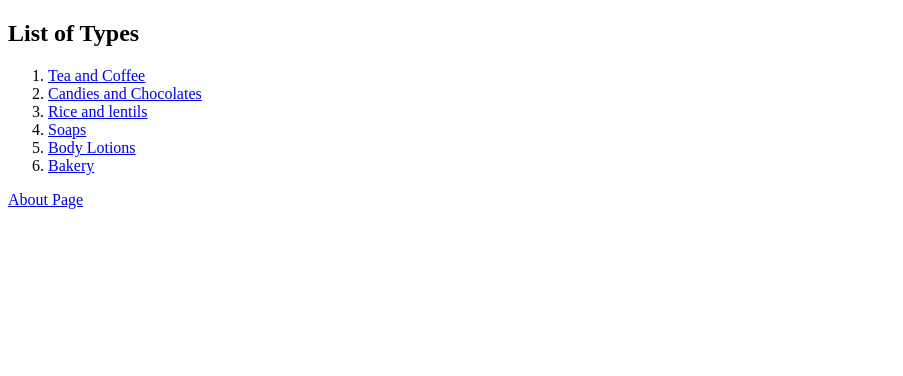
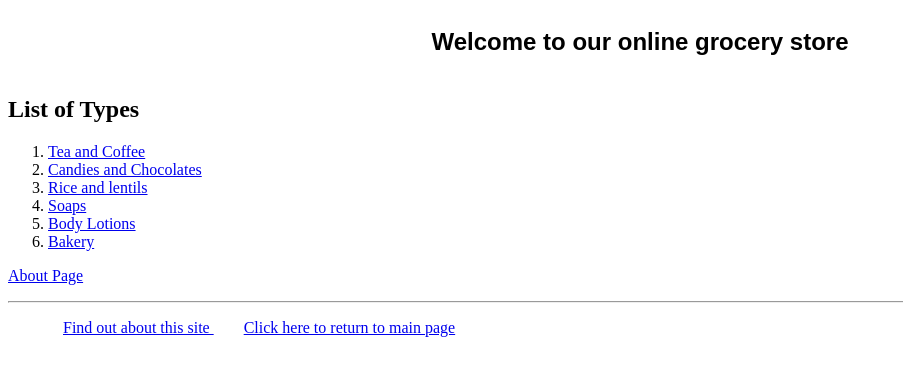
Before and after one commit to Anureet19/grocsite, a Django app: page / in a window 1280 px wide. Shown: the top 376 px of the page, without its empty margins (0-903 px from the left). Run offline with Django 4.2, Linux system fonts and the light colour scheme; data comes from the database, SQL or seed files in the repository.

Commit message:
Added stylesheet

```diff
--- a/grocsite/settings.py
+++ b/grocsite/settings.py
@@ -23,7 +23,7 @@ BASE_DIR = Path(__file__).resolve().parent.parent
 SECRET_KEY = 'django-insecure-udqvvs2sj!t3u@h!__@3k_zdt5*ed9ox@n6xla+4_#g$6e=vm@'
 
 # SECURITY WARNING: don't run with debug turned on in production!
-DEBUG = False
+DEBUG = True
 
 ALLOWED_HOSTS = ['*']
 
--- /dev/null
+++ b/myapp1/static/myapp1/style.css
@@ -0,0 +1,20 @@
+/* Default styles for h1 tags */
+h1 {
+  background-color: #ffffff;
+  color: #000000;
+  font-size: 24px;
+  font-family: Arial, sans-serif;
+  font-style: normal;
+  font-weight: bold;
+  text-align: center;
+  margin: 0;
+  padding: 20px;
+}
+
+/* Example class */
+.hbar1 {
+  display: inline;
+  margin: 15px;
+}
+
+/* Add more styles here */
--- /dev/null
+++ b/templates/myapp1/base.html
@@ -0,0 +1,19 @@
+<!DOCTYPE html>
+{% load static %}
+<html>
+<head>
+ <link rel="stylesheet" type="text/css" href="{% static 'myapp1/style.css'%}"/>
+ <title> Online Grocery Store - {% block title %} Welcome! {% endblock%}</title>
+</head>
+<body>
+<div>
+ <h1>{% block myhdg %} Welcome to our online grocery store {% endblock %}</h1> {% block body_block %}*** {% endblock %}
+</div>
+<hr />
+<div>
+ <ul>
+    <li class="hbar1"><a href="http://127.0.0.1:8000/about/"> Find out about this site </a></li>
+    <li class="hbar1"><a href = "{% url 'myapp1:index'%}"> Click here to return to main page </a><br/></li>
+ </ul>
+</div>
+</body>
--- a/templates/myapp1/index0.html
+++ b/templates/myapp1/index0.html
@@ -1,9 +1,11 @@
+{% extends 'myapp1/base.html' %}
 <!DOCTYPE html>
 <html>
 <head lang="en">
     <meta charset="UTF-8">
     <title> Online Grocery Store </title>
 </head>
+{% block body_block %}
 <body>
     {% if type_list %}
         <h2> List of Types </h2>
@@ -17,4 +19,5 @@
     {% endif %}
     <p><a href="{% url 'myapp1:about' %}">About Page</a></p>
 </body>
+{% endblock %}
 </html>
```
